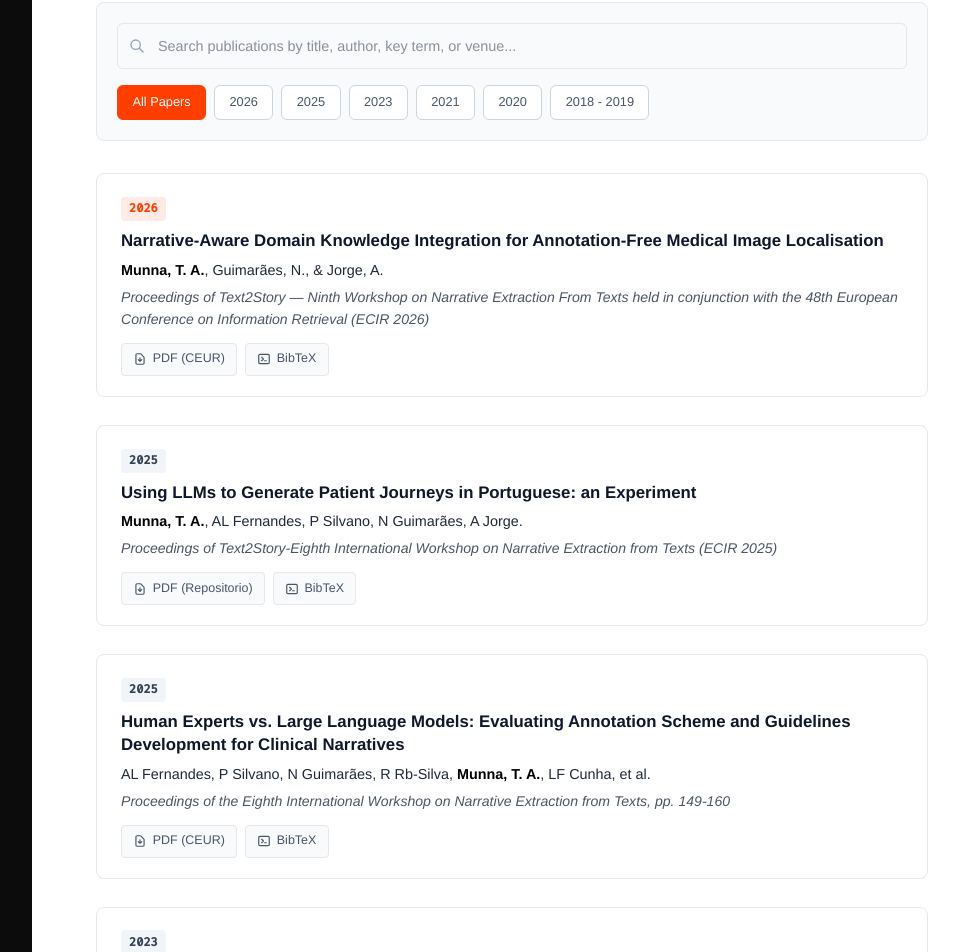
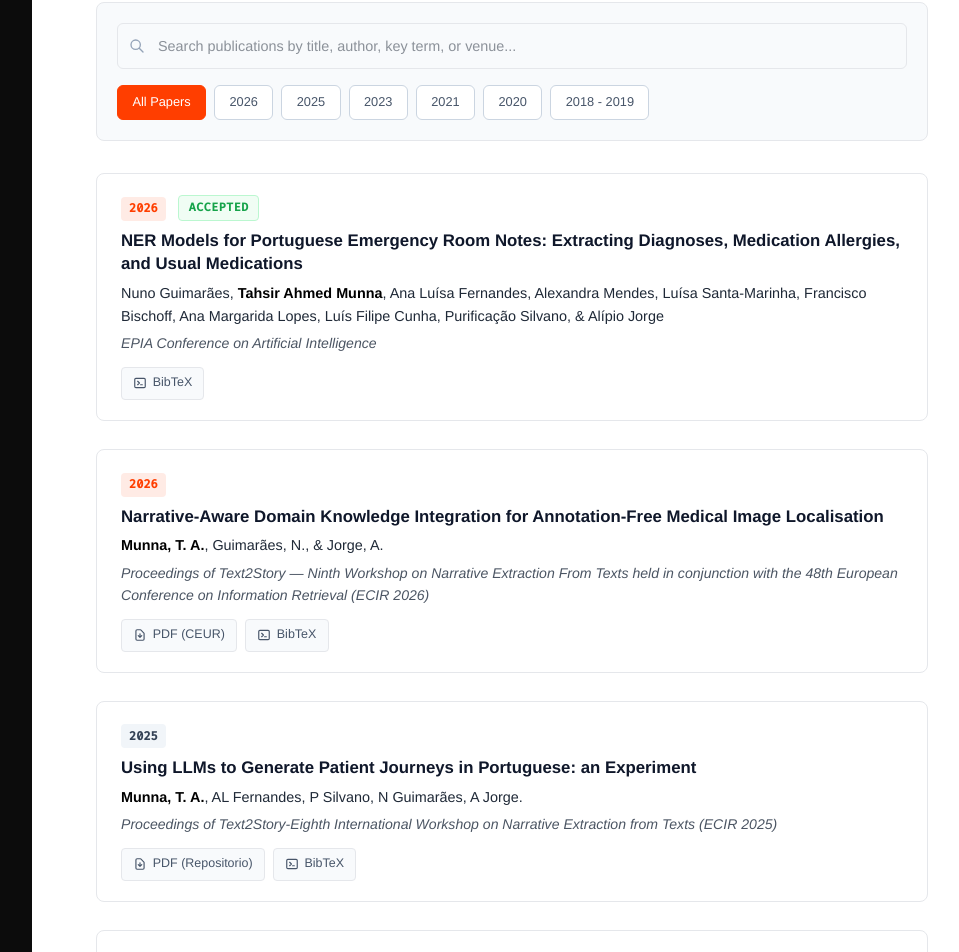
Before and after one commit to tahsirmunna/tahsirmunna.github.io, a React (Vite) app: page / in a window 1280 px wide. Shown: the part 3793-4745 px from the top of the page, without its empty margins (288-1247 px from the left). Built offline with nearby package versions, Linux system fonts and the light colour scheme; no server answers; a web font is replaced by a local one.

Commit message:
feat(publications): add EPIA 2026 paper and update highlighting
- Added new publication "NER Models for Portuguese Emergency Room Notes"
- Introduced 'NLP / Clinical AI' category for publications
- Updated author highlighting logic to include Tahsir Ahmed Munna

```diff
--- a/index.html
+++ b/index.html
@@ -1765,6 +1765,44 @@
         <!-- LIST CONTAINER -->
         <div class="pub-list" id="publications-list-canvas">
 
+          <!-- EPIA 2026 Publication -->
+          <div class="pub-item highlight-2026" data-year="2026" data-type="conference">
+            <span class="pub-year-badge">2026</span>
+            <span class="badge-upcoming" style="margin-left: 0.5rem; display: inline-block; vertical-align: middle; background-color: #f0fdf4; color: #16a34a; border: 1px solid #bbf7d0;">Accepted</span>
+            <h3 class="pub-title">NER Models for Portuguese Emergency Room Notes: Extracting Diagnoses, Medication Allergies, and Usual Medications</h3>
+            <div class="pub-authors">Nuno Guimarães, <strong>Tahsir Ahmed Munna</strong>, Ana Luísa Fernandes, Alexandra Mendes, Luísa Santa-Marinha, Francisco Bischoff, Ana Margarida Lopes, Luís Filipe Cunha, Purificação Silvano, &amp; Alípio Jorge</div>
+            <div class="pub-venue">EPIA Conference on Artificial Intelligence</div>
+            <div class="pub-actions">
+              <button class="pub-btn" onclick="toggleBibTeX('bib-guimaraes-2026')">
+                <svg xmlns="http://www.w3.org/2000/svg" fill="none" viewBox="0 0 24 24" stroke="currentColor"><path stroke-linecap="round" stroke-linejoin="round" stroke-width="2" d="M8 9l3 3-3 3m5 0h3M5 20h14a2 2 0 002-2V6a2 2 0 00-2-2H5a2 2 0 00-2 2v12a2 2 0 002 2z" /></svg>
+                <span>BibTeX</span>
+              </button>
+            </div>
+
+            <div id="bib-guimaraes-2026" class="bibtex-box">
+              <div class="bibtex-header">
+                <span>BibTeX Entry</span>
+                <div style="display: flex; gap: 0.5rem; align-items: center;">
+                  <button class="bibtex-copy-btn" onclick="copyBibTeX('text-guimaraes-2026')">
+                    <svg xmlns="http://www.w3.org/2000/svg" width="11" height="11" fill="none" viewBox="0 0 24 24" stroke="currentColor" stroke-width="2.5" style="display: inline-block; vertical-align: middle; margin-right: 2px;"><rect x="9" y="9" width="13" height="13" rx="2" ry="2"></rect><path d="M5 15H4a2 2 0 0 1-2-2V4a2 2 0 0 1 2-2h9a2 2 0 0 1 2 2v1"></path></svg>
+                    Copy
+                  </button>
+                  <button class="bibtex-copy-btn" onclick="downloadBibTeX('text-guimaraes-2026', 'guimaraes-2026.bib')">
+                    <svg xmlns="http://www.w3.org/2000/svg" width="11" height="11" fill="none" viewBox="0 0 24 24" stroke="currentColor" stroke-width="2.5" style="display: inline-block; vertical-align: middle; margin-right: 2px;"><path d="M21 15v4a2 2 0 0 1-2 2H5a2 2 0 0 1-2-2v-4m-4-5l-5 5-5-5m5 5V3"></path></svg>
+                    Download
+                  </button>
+                </div>
+              </div>
+              <div class="bibtex-code" id="text-guimaraes-2026">@inproceedings{guimaraes2026ner,
+  title={NER Models for Portuguese Emergency Room Notes: Extracting Diagnoses, Medication Allergies, and Usual Medications},
+  author={Guimar\~{a}es, Nuno and Munna, Tahsir Ahmed and Fernandes, Ana Lu{\'\i}sa and Mendes, Alexandra and Santa-Marinha, Lu{\'\i}sa and Bischoff, Francisco and Lopes, Ana Margarida and Cunha, Lu{\'\i}s Filipe and Silvano, Purifica{\c{c}}{\~a}o and Jorge, Al{\'\i}pio},
+  booktitle={EPIA Conference on Artificial Intelligence},
+  year={2026},
+  note={Accepted at EPIA 2026 Main Track}
+}</div>
+            </div>
+          </div>
+
           <!-- Publication 1 -->
           <div class="pub-item highlight-2026" data-year="2026" data-type="workshop">
             <span class="pub-year-badge">2026</span>
--- a/src/components/Publications.tsx
+++ b/src/components/Publications.tsx
@@ -17,6 +17,7 @@ export default function Publications() {
 
   const categories = [
     { value: 'all', label: 'All Publications' },
+    { value: 'nlp', label: 'NLP / Clinical AI' },
     { value: 're-id', label: 'Re-Identification' },
     { value: 'deep-learning', label: 'Deep Learning Security' },
     { value: 'cross-modal', label: 'Cross-Modal Retrieval' },
@@ -130,11 +131,11 @@ export default function Publications() {
 
                       <p className="font-sans text-[#888888] text-xs sm:text-sm">
                         {pub.authors.split(', ').map((auth, aIdx) => {
-                          const isAnirban = auth.includes('Anirban Chakraborty');
+                          const isHighlighted = auth.includes('Tahsir Ahmed Munna') || auth.includes('Anirban Chakraborty') || auth.includes('Tahsir Munna');
                           return (
                             <React.Fragment key={aIdx}>
                               {aIdx > 0 && ', '}
-                              <span className={isAnirban ? 'text-[#ff3e00] font-bold' : ''}>
+                              <span className={isHighlighted ? 'text-[#ff3e00] font-bold' : ''}>
                                 {auth}
                               </span>
                             </React.Fragment>
--- a/src/data.ts
+++ b/src/data.ts
@@ -157,6 +157,23 @@ export const COURSES: Course[] = [
 ];
 
 export const PUBLICATIONS: Publication[] = [
+  {
+    id: 'pub_epia2026',
+    title: 'NER Models for Portuguese Emergency Room Notes: Extracting Diagnoses, Medication Allergies, and Usual Medications',
+    authors: 'Nuno Guimarães, Tahsir Ahmed Munna, Ana Luísa Fernandes, Alexandra Mendes, Luísa Santa-Marinha, Francisco Bischoff, Ana Margarida Lopes, Luís Filipe Cunha, Purificação Silvano, and Alípio Jorge',
+    venue: 'EPIA Conference on Artificial Intelligence',
+    year: 2026,
+    category: 'nlp',
+    abstract: 'Electronic Health Records (EHRs), such as emergency room notes, contain crucial clinical narratives. This paper evaluates various Named Entity Recognition (NER) models specifically tailored for Portuguese emergency room clinical texts. We focus on extracting vital patient information including clinical diagnoses, medication allergies, and usual medications. Our results demonstrate that modern deep learning architectures, particularly domain-specific Portuguese language models, can effectively structure these clinical narratives, thereby supporting clinical decision-making and automated patient profiling in emergency healthcare settings.',
+    bibtex: `@inproceedings{guimaraes2026ner,
+  title={NER Models for Portuguese Emergency Room Notes: Extracting Diagnoses, Medication Allergies, and Usual Medications},
+  author={Guimar\\~{a}es, Nuno and Munna, Tahsir Ahmed and Fernandes, Ana Lu{\\'\\i}sa and Mendes, Alexandra and Santa-Marinha, Lu{\\'\\i}sa and Bischoff, Francisco and Lopes, Ana Margarida and Cunha, Lu{\\'\\i}s Filipe and Silvano, Purifica{\\c{c}}{\\~a}o and Jorge, Al{\\'\\i}pio},
+  booktitle={EPIA Conference on Artificial Intelligence},
+  year={2026},
+  note={Accepted at EPIA 2026 Main Track}
+}`,
+    tags: ['Named Entity Recognition', 'Clinical NLP', 'Portuguese EHR', 'Biomedical AI']
+  },
   {
     id: 'pub1',
     title: 'Cross-Modal Retrieval with Structured Deep Graph Embeddings',
--- a/src/types.ts
+++ b/src/types.ts
@@ -9,7 +9,7 @@ export interface Publication {
   authors: string;
   venue: string;
   year: number;
-  category: 'computer-vision' | 'deep-learning' | 're-id' | 'cross-modal' | 'other';
+  category: 'computer-vision' | 'deep-learning' | 're-id' | 'cross-modal' | 'nlp' | 'other';
   abstract: string;
   bibtex: string;
   doi?: string;
```
